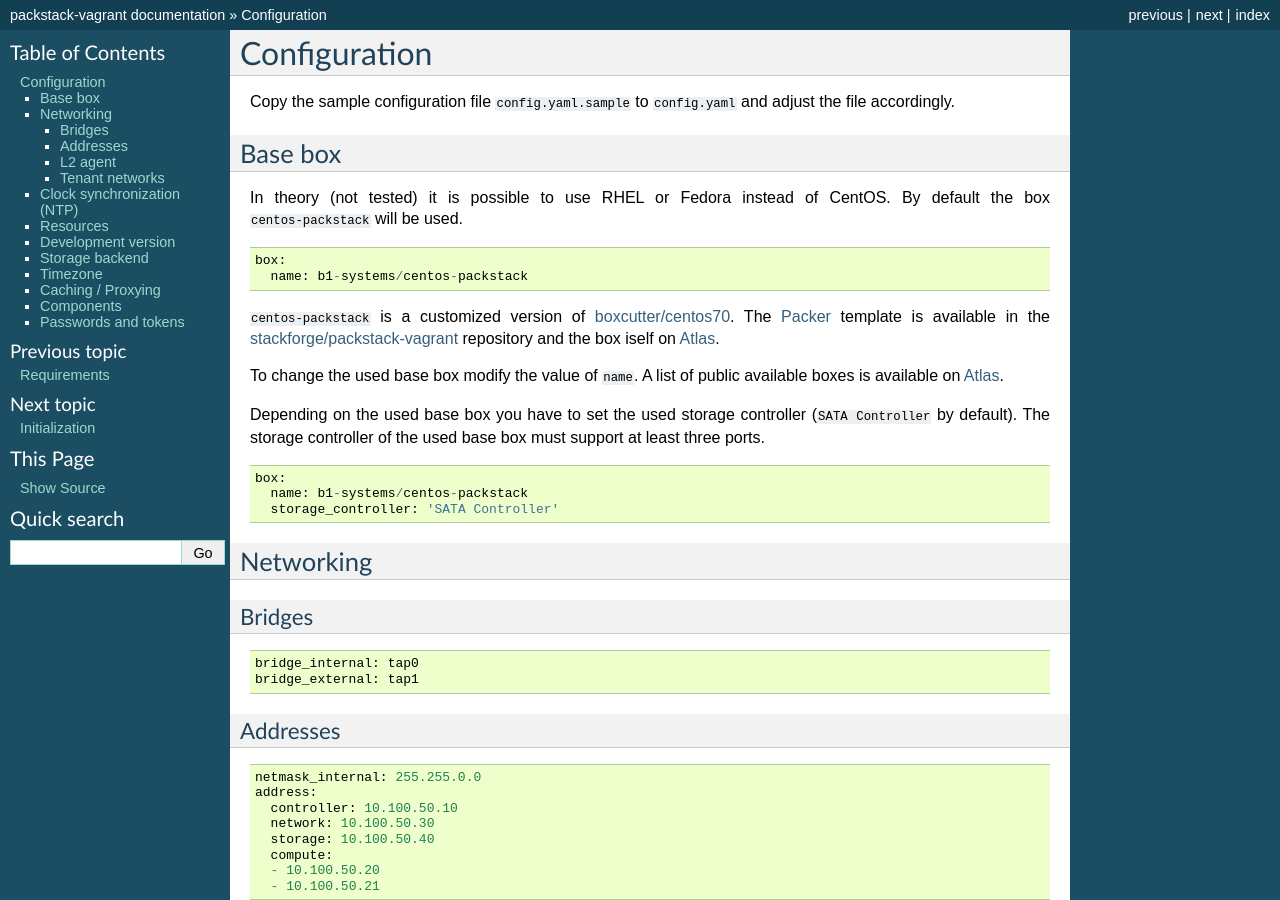
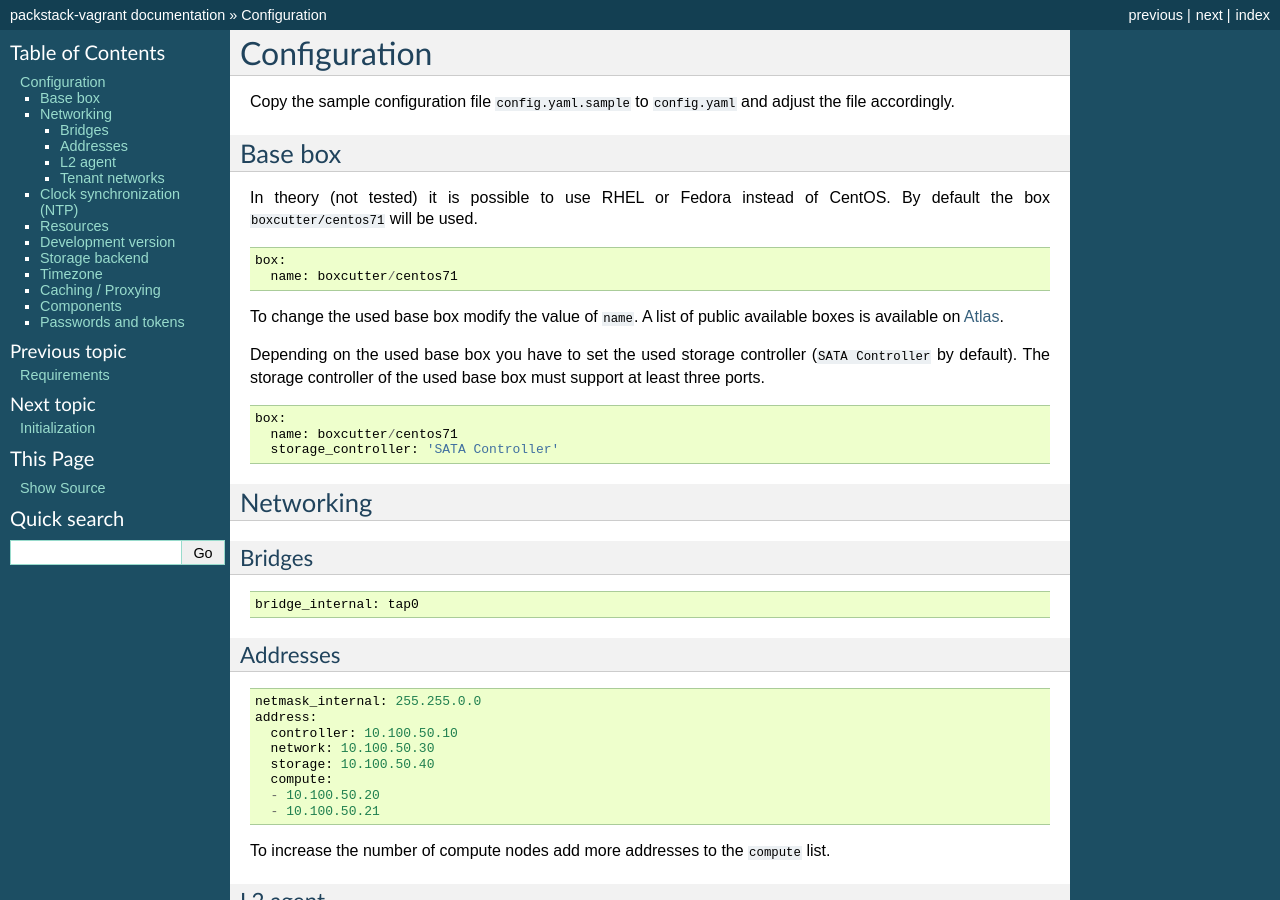
Before and after one commit to stackforge/packstack-vagrant, a Sphinx documentation site: the page built from doc/source/configuration.rst, in a window 1280 px wide and 900 px high. Built offline with Sphinx 7.4.7, drawn with Linux system fonts in a browser that asks for light colours.

Commit message:
Use Vagrant box boxcutter/centos71 and remove external bridge
Change-Id: I1730a6c0879a8e119fee9096c557217ad787e66c

```diff
--- a/doc/source/configuration.rst
+++ b/doc/source/configuration.rst
@@ -8,19 +8,12 @@
 --------
 
 In theory (not tested) it is possible to use RHEL or Fedora instead of
-CentOS. By default the box ``centos-packstack`` will be used.
+CentOS. By default the box ``boxcutter/centos71`` will be used.
 
 ::
 
     box:
-      name: b1-systems/centos-packstack
-
-``centos-packstack`` is a customized version of
-`boxcutter/centos70 <https://github.com/box-cutter/centos-vm>`__. The
-`Packer <https://packer.io/>`__ template is available in the
-`stackforge/packstack-vagrant <https://github.com/stackforge/packstack-vagrant/tree/master/packer>`__
-repository and the box iself on
-`Atlas <https://atlas.hashicorp.com/b1-systems/centos-packstack>`__.
+      name: boxcutter/centos71
 
 To change the used base box modify the value of ``name``. A list
 of public available boxes is available on
@@ -33,7 +26,7 @@
 ::
 
     box:
-      name: b1-systems/centos-packstack
+      name: boxcutter/centos71
       storage_controller: 'SATA Controller'
 
 
@@ -46,7 +39,6 @@
 ::
 
     bridge_internal: tap0
-    bridge_external: tap1
 
 Addresses
 ~~~~~~~~~
```
Also changed, not shown: doc/source/requirements.rst (+0 -14 lines), 14 other files.
